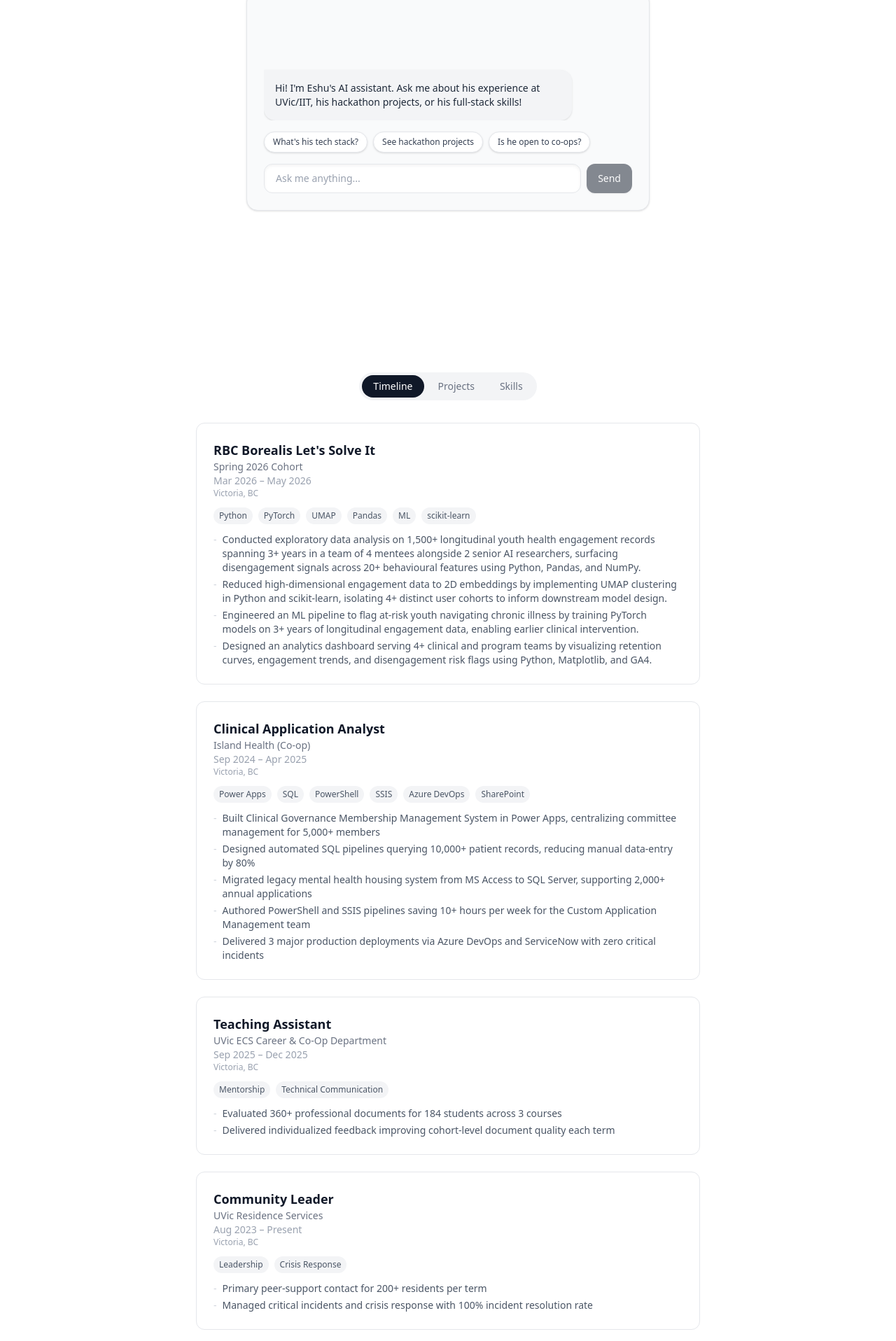
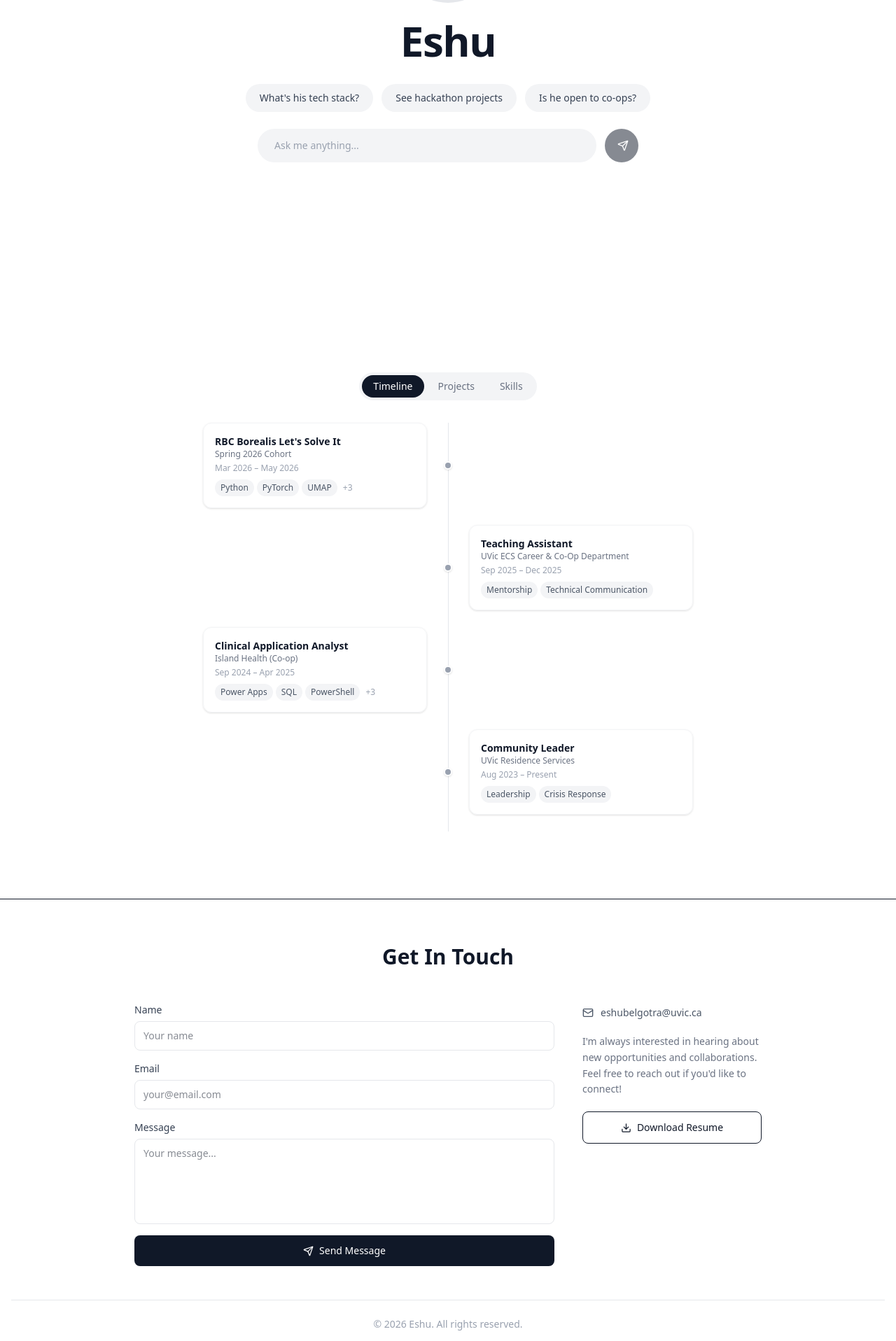
Before and after one commit to eshu3104/portfolio, a Next.js app: page / in a window 1280 px wide. Shown: the part 364-2280 px from the top of the page at 70% size. Built offline with nearby package versions, Linux system fonts and the light colour scheme.

Commit message:
frontend features done

```diff
--- a/app/components/Footer.tsx
+++ b/app/components/Footer.tsx
@@ -1,77 +1,101 @@
 "use client"
 import { useState } from "react"
+import { Send, Mail, Download } from "lucide-react"
 
-
-export default function Footer () {
-
+export default function Footer() {
     const [name, setName] = useState("")
     const [email, setEmail] = useState("")
     const [message, setMessage] = useState("")
-
 
     function handleSubmit(name: string, email: string, message: string) {
         console.log(name, email, message)
         return email
     }
 
+    return (
+        <footer className="border-t px-4" id="contact">
+            <div className="max-w-4xl mx-auto pt-16 pb-12">
 
-    return (
-        <footer className="mt-16 border-t pt-10 pb-16 px-4 max-w-3xl mx-auto">
+                <h2 className="text-3xl font-bold text-center mb-12">Get In Touch</h2>
+
                 <div className="flex flex-col md:flex-row gap-10">
 
                     {/* Left: Contact form */}
-        <div className="flex-1">
-        <h2 className="text-lg font-semibold mb-4">Get in touch</h2>
-        {
+                    <div className="flex-1 flex flex-col gap-4">
+
+                        <div className="flex flex-col gap-1.5">
+                            <label className="text-sm font-medium text-gray-700">Name</label>
                             <input
                                 type="text"
-                placeholder="Name"
+                                placeholder="Your name"
                                 value={name}
                                 onChange={(e) => setName(e.target.value)}
-                className="w-full border border-gray-200 rounded-lg px-3 py-2 text-sm focus:outline-none focus:ring-2 focus:ring-gray-300 mb-3"
+                                className="w-full border border-gray-200 rounded-lg px-3 py-2.5 text-sm focus:outline-none focus:ring-2 focus:ring-gray-300"
                             />
+                        </div>
 
-        }
-        {
+                        <div className="flex flex-col gap-1.5">
+                            <label className="text-sm font-medium text-gray-700">Email</label>
                             <input
-                type="text"
-                placeholder="Email"
+                                type="email"
+                                placeholder="your@email.com"
                                 value={email}
                                 onChange={(e) => setEmail(e.target.value)}
-                className="w-full border border-gray-200 rounded-lg px-3 py-2 text-sm focus:outline-none focus:ring-2 focus:ring-gray-300 mb-3"
+                                className="w-full border border-gray-200 rounded-lg px-3 py-2.5 text-sm focus:outline-none focus:ring-2 focus:ring-gray-300"
                             />
+                        </div>
 
-        }
-        {
+                        <div className="flex flex-col gap-1.5">
+                            <label className="text-sm font-medium text-gray-700">Message</label>
                             <textarea
-                placeholder="Message"
+                                placeholder="Your message..."
                                 value={message}
                                 onChange={(e) => setMessage(e.target.value)}
-                rows={4}
-                className="w-full border border-gray-200 rounded-lg px-3 py-2 text-sm focus:outline-none focus:ring-2 focus:ring-gray-300 mb-3"
+                                rows={5}
+                                className="w-full border border-gray-200 rounded-lg px-3 py-2.5 text-sm focus:outline-none focus:ring-2 focus:ring-gray-300 resize-none"
                             />
-        }
-        {
+                        </div>
+
                         <button
                             onClick={() => handleSubmit(name, email, message)}
-                className="bg-black text-white text-sm px-4 py-2 rounded-full hover:bg-gray-800 transition-colors"
+                            className="w-full bg-gray-900 text-white text-sm py-3 rounded-lg font-medium flex items-center justify-center gap-2 hover:bg-gray-800 transition-colors"
                         >
-                Send
+                            <Send size={15} />
+                            Send Message
                         </button>
-        }
                     </div>
 
-        {/* Right: Resume download */}
-        <div className="flex flex-col items-start gap-3">
-        <h2 className="text-lg font-semibold">Resume</h2>
-        <a href="/resume.pdf" download="Eshu_Resume.pdf"
-            className="bg-black text-white text-sm px-4 py-2 rounded-full hover:bg-gray-800 transition-colors"
+                    {/* Right: Contact info + Resume */}
+                    <div className="flex flex-col gap-5 md:w-64 md:pt-1">
+
+                        <div className="flex items-center gap-2.5 text-sm text-gray-600">
+                            <Mail size={16} className="shrink-0" />
+                            eshubelgotra@uvic.ca
+                        </div>
+
+                        <p className="text-sm text-gray-500 leading-relaxed">
+                            I'm always interested in hearing about new opportunities and collaborations. Feel free to reach out if you'd like to connect!
+                        </p>
+
+                        <a
+                            href="/Eshupriye_Belgotra_Resume.pdf"
+                            download="Eshupriye_Belgotra_Resume.pdf"
+                            className="w-full border border-gray-900 text-gray-900 text-sm py-3 rounded-lg font-medium flex items-center justify-center gap-2 hover:bg-gray-900 hover:text-white transition-colors"
                         >
-            Download PDF
+                            <Download size={15} />
+                            Download Resume
                         </a>
                     </div>
 
                 </div>
+            </div>
+
+            {/* Copyright */}
+            <div className="border-t border-gray-200">
+                <p className="text-center text-sm text-gray-400 py-6">
+                    © 2026 Eshu. All rights reserved.
+                </p>
+            </div>
         </footer>
     )
 }
--- a/app/components/Hero.tsx
+++ b/app/components/Hero.tsx
@@ -1,54 +1,48 @@
 "use client"
+import { Send } from "lucide-react"
 
 export default function Hero() {
     return (
-        <div className="min-h-screen flex flex-col items-center justify-center gap-6" id="home">
-            {/* 1. Name Heading */}
+        <div className="min-h-screen flex flex-col items-center pt-32 gap-6" id="home">
+
+            {/* 1. Name Heading — stays at top */}
             <h1 className="text-4xl font-bold">Hi! My name is Eshu</h1>
 
-            {/* 2. Memoji Placeholder */}
-            <div className="rounded-full bg-gray-200 w-32 h-32 " ></div>
+            {/* 2. Avatar */}
+            <div className="rounded-full bg-gray-200 w-36 h-36 mt-8" />
 
-            {/* 3. Chat UI Shell Container */}
-            <div className="rounded-2xl max-w-xl w-full border border-gray-200 bg-gray-50 backdrop-blur-m p-6 shadow-sm flex flex-col gap-4 ">
+            {/* 3. Large name below avatar */}
+            <h2 className="text-6xl font-bold tracking-tight">Eshu</h2>
 
-                {/* Layer A: Response Display Area */}
-                <div className="h-40 overflow-y-auto pr-2 flex flex-col justify-end">
-                    <div className="bg-gray-100 text-gray-800 rounded-2xl rounded-tl-none p-4 max-w-[85%] text-sm self-start shadow-sm">
-                        Hi! I'm Eshu's AI assistant. Ask me about his experience at UVic/IIT, his hackathon projects, or his full-stack skills!
-                    </div>
-                </div>
-
-                {/* Layer B: Suggestion Chips */}
-                <div className="flex flex-wrap gap-2">
-                    <button className="text-xs bg-white hover:bg-gray-100 text-gray-700 border border-gray-200 px-3 py-1.5 rounded-full transition-colors font-medium cursor-pointer shadow-sm">
+            {/* 4. Suggestion Chips */}
+            <div className="flex flex-wrap justify-center gap-3 mt-2">
+                <button className="text-sm bg-gray-100 hover:bg-gray-200 text-gray-700 px-5 py-2.5 rounded-full transition-colors font-medium cursor-pointer">
                     What's his tech stack?
                 </button>
-                    <button className="text-xs bg-white hover:bg-gray-100 text-gray-700 border border-gray-200 px-3 py-1.5 rounded-full transition-colors font-medium cursor-pointer shadow-sm">
+                <button className="text-sm bg-gray-100 hover:bg-gray-200 text-gray-700 px-5 py-2.5 rounded-full transition-colors font-medium cursor-pointer">
                     See hackathon projects
                 </button>
-                    <button className="text-xs bg-white hover:bg-gray-100 text-gray-700 border border-gray-200 px-3 py-1.5 rounded-full transition-colors font-medium cursor-pointer shadow-sm">
+                <button className="text-sm bg-gray-100 hover:bg-gray-200 text-gray-700 px-5 py-2.5 rounded-full transition-colors font-medium cursor-pointer">
                     Is he open to co-ops?
                 </button>
             </div>
 
-                {/* Layer C: Input Bar */}
-                <div className="flex gap-2 w-full">
+            {/* 5. Input Bar */}
+            <div className="flex items-center gap-3 max-w-xl w-full px-4">
                 <input
                     type="text"
                     placeholder="Ask me anything..."
                     disabled
-                        className="flex-1 bg-white border border-gray-200 placeholder-gray-400 rounded-xl px-4 py-2.5 text-sm outline-none  disabled:cursor-not-allowed shadow-inner"
+                    className="flex-1 bg-gray-100 border-none placeholder-gray-400 rounded-full px-6 py-3.5 text-sm outline-none disabled:cursor-not-allowed"
                 />
                 <button
                     disabled
-                        className="bg-gray-900 text-white px-4 py-2.5 rounded-xl text-sm font-medium disabled:opacity-50 disabled:cursor-not-allowed transition-opacity shadow-sm"
+                    className="bg-gray-900 text-white w-12 h-12 rounded-full flex items-center justify-center disabled:opacity-50 disabled:cursor-not-allowed transition-opacity shrink-0"
                 >
-                        Send
+                    <Send size={16} className="translate-x-0.5" />
                 </button>
             </div>
 
         </div>
-        </div>
-    );
+    )
 }
--- a/app/components/Timeline.tsx
+++ b/app/components/Timeline.tsx
@@ -1,37 +1,103 @@
 "use client"
-import data from '../data/experiences.json'
-import { ResumeData } from '../lib/types'
+import { useState } from "react"
+import data from "../data/experiences.json"
+import { ResumeData } from "../lib/types"
 
 const resumeData = data as ResumeData
+type Experience = ResumeData["experience"][0]
 
-export default function Timeline() {
+function parseDate(dateStr: string): number {
+  const months: Record<string, number> = {
+    Jan: 0, Feb: 1, Mar: 2, Apr: 3, May: 4, Jun: 5,
+    Jul: 6, Aug: 7, Sep: 8, Oct: 9, Nov: 10, Dec: 11
+  }
+  const part = dateStr.includes("–") ? dateStr.split("–")[1].trim() : dateStr.trim()
+  const [month, year] = part.split(" ")
+  return new Date(parseInt(year), months[month]).getTime()
+}
+
+function ThumbnailCard({ exp, onClick }: { exp: Experience; onClick: () => void }) {
   return (
-    <div className="flex flex-col gap-6">
-      {resumeData.experience.map((exp) => (
-        <div key={exp.id} className="border border-gray-200 rounded-xl p-6">
-            <h3 className="font-semibold text-lg">{exp.title}</h3>
-            <p className="text-gray-500 text-sm">{exp.subtitle}</p>
-            <p className="text-gray-400 text-sm">{exp.date}</p>
-            <p className="text-gray-400 text-xs">{exp.location}</p>
-            <div className="flex flex-wrap gap-2 mt-3">
-                {exp.tags.map((tag) => (
-                    <span key={tag} className="bg-gray-100 text-gray-600 text-xs px-2 py-1 rounded-full">
-                    {tag}
-             </span>
-                ))}
-            </div>
-            <ul className="mt-3 flex flex-col gap-1">
-                {exp.highlights.map((highlight, i) => (<li key={i} className="text-sm text-gray-600 flex gap-2">
-                <span className="text-gray-300">- </span>
-                {highlight}
-                 </li>
-                 ))}
-            </ul>
-        </div>
-
-
-
-      ))}
+    <div
+      onClick={onClick}
+      className="cursor-pointer border border-gray-100 rounded-xl p-4 shadow-sm hover:shadow-md hover:border-gray-300 transition-all max-w-xs w-full"
+    >
+      <p className="font-semibold text-sm">{exp.title}</p>
+      <p className="text-xs text-gray-500">{exp.subtitle}</p>
+      <p className="text-xs text-gray-400 mt-1">{exp.date}</p>
+      <div className="flex flex-wrap gap-1 mt-2">
+        {exp.tags.slice(0, 3).map((tag) => (
+          <span key={tag} className="bg-gray-100 text-gray-600 text-xs px-2 py-1 rounded-full">{tag}</span>
+        ))}
+        {exp.tags.length > 3 && (
+          <span className="text-xs text-gray-400 px-1 py-1">+{exp.tags.length - 3}</span>
+        )}
+      </div>
     </div>
   )
 }
+
+export default function Timeline() {
+  const [selected, setSelected] = useState<Experience | null>(null)
+  const sorted = [...resumeData.experience].sort((a, b) => parseDate(b.date) - parseDate(a.date))
+
+  return (
+    <>
+      <div className="relative flex flex-col items-center">
+        <div className="absolute top-0 bottom-0 w-px bg-gray-200" />
+
+        {sorted.map((exp, index) => {
+          const isLeft = index % 2 === 0
+          return (
+            <div key={index} className="relative w-full grid grid-cols-[1fr_auto_1fr] gap-x-6 mb-6">
+
+              <div className={`flex justify-end ${!isLeft ? "invisible" : ""}`}>
+                {isLeft && <ThumbnailCard exp={exp} onClick={() => setSelected(exp)} />}
+              </div>
+
+              <div className="flex items-center justify-center z-10">
+                <div className="w-3 h-3 rounded-full bg-gray-400 border-2 border-white shadow" />
+              </div>
+
+              <div className={`flex justify-start ${isLeft ? "invisible" : ""}`}>
+                {!isLeft && <ThumbnailCard exp={exp} onClick={() => setSelected(exp)} />}
+              </div>
+
+            </div>
+          )
+        })}
+      </div>
+
+      {selected && (
+        <div
+          className="fixed inset-0 bg-black/40 backdrop-blur-sm z-50 flex items-center justify-center p-4"
+          onClick={() => setSelected(null)}
+        >
+          <div
+            className="bg-white rounded-2xl p-6 max-w-lg w-full max-h-[80vh] overflow-y-auto shadow-xl"
+            onClick={(e) => e.stopPropagation()}
+          >
+            <div className="flex justify-between items-start mb-4">
+              <div>
+                <p className="font-semibold text-lg">{selected.title}</p>
+                <p className="text-sm text-gray-500">{selected.subtitle}</p>
+                <p className="text-xs text-gray-400 mt-1">{selected.date} · {selected.location}</p>
+              </div>
+              <button onClick={() => setSelected(null)} className="text-gray-400 hover:text-gray-600 text-xl">✕</button>
+            </div>
+            <div className="flex flex-wrap gap-1 mb-4">
+              {selected.tags.map((tag) => (
+                <span key={tag} className="bg-gray-100 text-gray-600 text-xs px-2 py-1 rounded-full">{tag}</span>
+              ))}
+            </div>
+            {selected.highlights && (
+              <ul className="space-y-2 text-sm text-gray-600 list-disc list-inside">
+                {selected.highlights.map((h, i) => <li key={i}>{h}</li>)}
+              </ul>
+            )}
+          </div>
+        </div>
+      )}
+    </>
+  )
+}
--- a/package.json
+++ b/package.json
@@ -9,6 +9,7 @@
     "lint": "eslint"
   },
   "dependencies": {
+    "lucide-react": "^1.16.0",
     "next": "16.2.6",
     "react": "19.2.4",
     "react-dom": "19.2.4"
```
Also changed, not shown: app/components/Navbar.tsx (+6 -16 lines), app/components/Projects.tsx (+33 -2 lines), app/globals.css (line endings or trailing spaces), 1 other file (tests, documents, lock files or other folders). Lines whose indentation alone changed are shown as unchanged.
